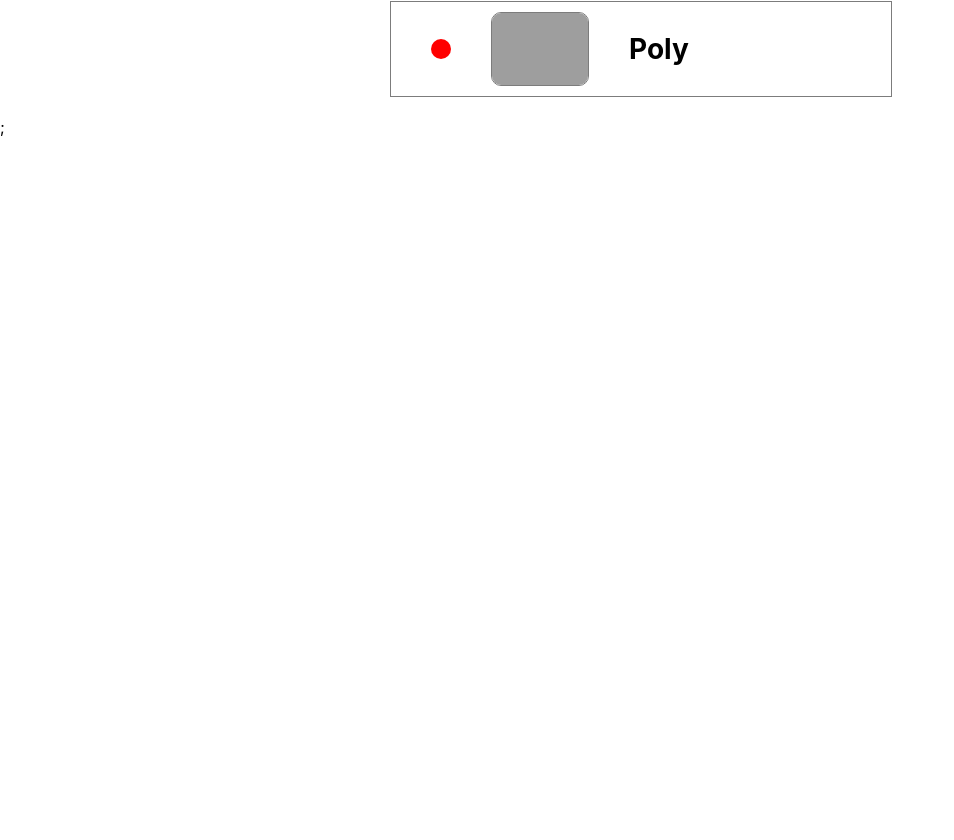
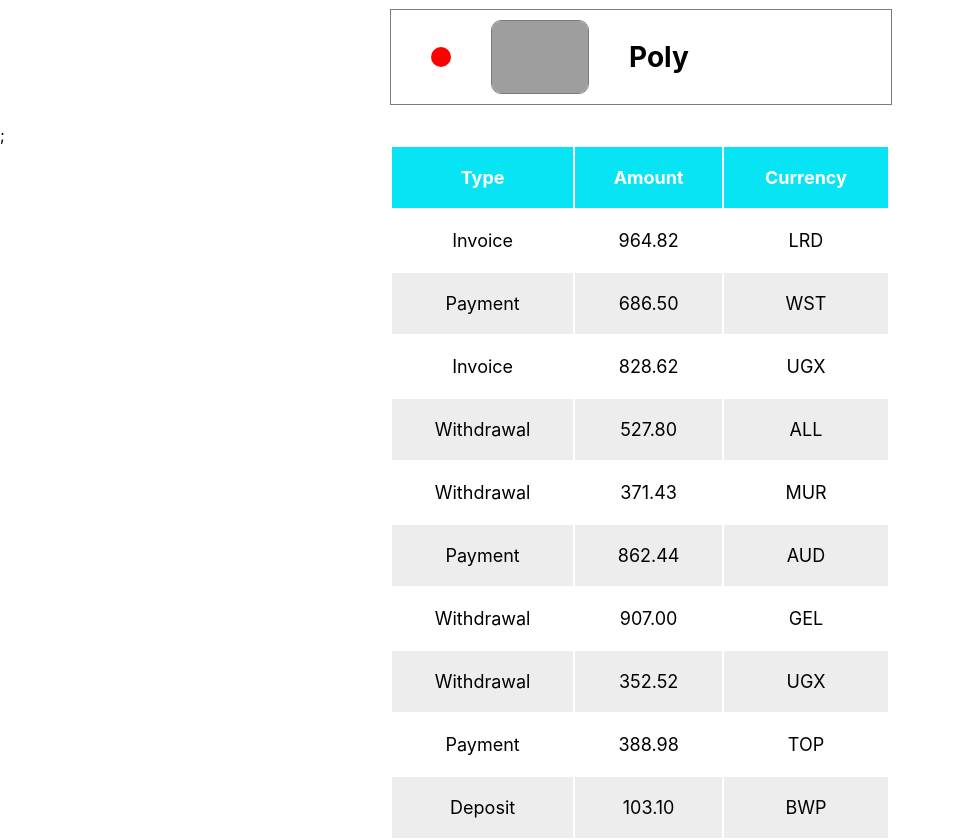
Before and after one commit to JuliaKravchenko8/goit-react-hw-01-components, a React (Create React App) app: page / in a window 1280 px wide. Shown: the part 1131-1971 px from the top of the page, without its empty margins (0-954 px from the left). Before the commit the page ends 1268 px from the top, so only its background shows below. Built offline with nearby package versions, Linux system fonts and the light colour scheme; grey boxes are pictures that could not be loaded.

Commit message:
create transactionsHistory

```diff
--- a/src/components/App.jsx
+++ b/src/components/App.jsx
@@ -1,10 +1,12 @@
 import { Profile } from './Profile/Profile';
 import { Statistics } from './Statistics/Statistics';
 import { FriendList } from './FriendList/FriendList';
+import { TransactionHistory } from './TransactionHistory/TransactionHistory';
 
 import user from '../data/user.json';
 import data from '../data/data.json';
 import friends from '../data/friends.json';
+import transactions from '../data/transactions.json';
 
 export const App = () => {
   return (
@@ -18,6 +20,7 @@
       />
       <Statistics title="Upload stats" stats={data} />
       <FriendList friends={friends} />;
+      <TransactionHistory items={transactions} />;
     </>
   );
 };
--- a/src/components/FriendList/FriendList.jsx
+++ b/src/components/FriendList/FriendList.jsx
@@ -22,6 +22,7 @@
       avatar: PropTypes.string.isRequired,
       name: PropTypes.string.isRequired,
       isOnline: PropTypes.bool.isRequired,
+      id: PropTypes.number.isRequired,
     })
   ),
 };
--- a/src/components/Profile/Profile.module.css
+++ b/src/components/Profile/Profile.module.css
@@ -30,6 +30,7 @@
 .location {
   color: rgb(124, 124, 124);
   margin: 10px auto;
+  font-size: 20px;
 }
 .stats {
   display: flex;
--- /dev/null
+++ b/src/components/TransactionHistory/TransactionHistory.jsx
@@ -0,0 +1,37 @@
+import css from './TransactionHistory.module.css';
+import PropTypes from 'prop-types';
+
+export const TransactionHistory = ({ items }) => {
+  return (
+    <table className={css.transactionHistory}>
+      <thead>
+        <tr>
+          <th>Type</th>
+          <th>Amount</th>
+          <th>Currency</th>
+        </tr>
+      </thead>
+
+      <tbody>
+        {items.map(({ id, type, amount, currency }) => (
+          <tr key={id}>
+            <td>{type}</td>
+            <td>{amount}</td>
+            <td>{currency}</td>
+          </tr>
+        ))}
+      </tbody>
+    </table>
+  );
+};
+
+TransactionHistory.propTypes = {
+  items: PropTypes.arrayOf(
+    PropTypes.exact({
+      id: PropTypes.string.isRequired,
+      type: PropTypes.string.isRequired,
+      amount: PropTypes.string.isRequired,
+      currency: PropTypes.string.isRequired,
+    })
+  ),
+};
--- /dev/null
+++ b/src/components/TransactionHistory/TransactionHistory.module.css
@@ -0,0 +1,22 @@
+.transactionHistory {
+  font-size: 18px;
+  width: 500px;
+  background-color: rgb(255, 255, 255);
+  text-align: center;
+  margin: 0 auto;
+}
+
+.transactionHistory thead {
+  background-color: rgb(7, 229, 245);
+  color: rgb(255, 255, 255);
+}
+
+.transactionHistory td,
+.transactionHistory th {
+  padding: 20px;
+  text-transform: capitalize;
+}
+
+.transactionHistory tr:nth-child(2n) {
+  background-color: rgb(237, 237, 237);
+}
--- /dev/null
+++ b/src/data/transactions.json
@@ -0,0 +1,122 @@
+[
+  {
+    "id": "1e0700a2-5183-4291-85cc-2065a036a683",
+    "type": "invoice",
+    "amount": "964.82",
+    "currency": "LRD"
+  },
+  {
+    "id": "a30f821b-4d25-4ff0-abdd-e340b3f0dd2b",
+    "type": "payment",
+    "amount": "686.50",
+    "currency": "WST"
+  },
+  {
+    "id": "44dca67a-8e5a-4798-bf8e-b15efd4e1abd",
+    "type": "invoice",
+    "amount": "828.62",
+    "currency": "UGX"
+  },
+  {
+    "id": "ea8ed3dc-2b68-4a53-905a-53ecb0adef33",
+    "type": "withdrawal",
+    "amount": "527.80",
+    "currency": "ALL"
+  },
+  {
+    "id": "ea76146a-0b00-4b80-bc02-a8c822176712",
+    "type": "withdrawal",
+    "amount": "371.43",
+    "currency": "MUR"
+  },
+  {
+    "id": "63ca02f9-d637-46b5-9237-f3b24425e029",
+    "type": "payment",
+    "amount": "862.44",
+    "currency": "AUD"
+  },
+  {
+    "id": "ed0263e8-59a5-4bf1-87e0-2bb88e53dc34",
+    "type": "withdrawal",
+    "amount": "907.00",
+    "currency": "GEL"
+  },
+  {
+    "id": "6013bad0-750c-4691-8bc2-d8f2b43969c4",
+    "type": "withdrawal",
+    "amount": "352.52",
+    "currency": "UGX"
+  },
+  {
+    "id": "252c7be4-8b06-4fa7-8d42-61fb835b70d5",
+    "type": "payment",
+    "amount": "388.98",
+    "currency": "TOP"
+  },
+  {
+    "id": "4eaab41b-b967-40ac-82ed-85fc66f646f1",
+    "type": "deposit",
+    "amount": "103.10",
+    "currency": "BWP"
+  },
+  {
+    "id": "9648a350-8469-42d5-8bf3-18090de5fe67",
+    "type": "withdrawal",
+    "amount": "322.32",
+    "currency": "MRO"
+  },
+  {
+    "id": "9c5c25fb-1a95-4b2f-8d1f-4c4426d677cc",
+    "type": "invoice",
+    "amount": "14.79",
+    "currency": "PYG"
+  },
+  {
+    "id": "43ef232c-80e9-4d6f-b48a-b22405620de3",
+    "type": "payment",
+    "amount": "904.86",
+    "currency": "CHF"
+  },
+  {
+    "id": "5161682e-e620-4019-ab0a-24ceb10fbd20",
+    "type": "withdrawal",
+    "amount": "307.08",
+    "currency": "NOK"
+  },
+  {
+    "id": "7b119d71-42e6-4c42-a141-6818b07bb9ff",
+    "type": "invoice",
+    "amount": "275.07",
+    "currency": "AWG"
+  },
+  {
+    "id": "a4f65722-65c4-4c28-b1f4-b8ed988bb205",
+    "type": "deposit",
+    "amount": "213.10",
+    "currency": "STD"
+  },
+  {
+    "id": "c6e5784b-0ca3-48d6-86e5-b5128af5a523",
+    "type": "invoice",
+    "amount": "116.11",
+    "currency": "CUP CUC"
+  },
+  {
+    "id": "c9ebed6a-3a02-4b49-ac0d-0534b51f2bfd",
+    "type": "invoice",
+    "amount": "878.67",
+    "currency": "HKD"
+  },
+  {
+    "id": "a4a98b0e-b22c-438b-9f83-de2df52110c8",
+    "type": "invoice",
+    "amount": "725.03",
+    "currency": "UYU UYI"
+  },
+  {
+    "id": "b39bfa7a-0166-4c47-94d6-87d20590f746",
+    "type": "payment",
+    "amount": "405.45",
+    "currency": "MDL"
+  }
+]
```
